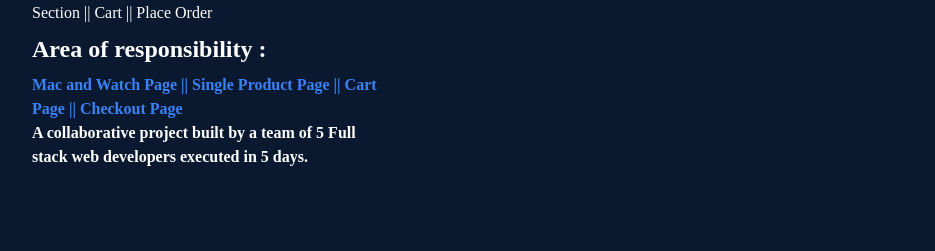
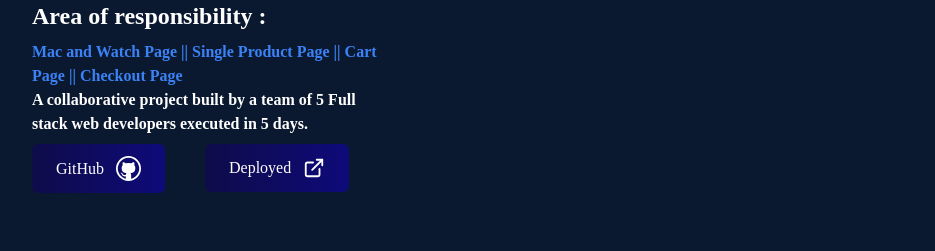
Before and after one commit to abhishek1337chatterjee/abhishek1337chatterjee.github.io, a React (Create React App) app: page / in a window 1280 px wide. Shown: the part 3401-3652 px from the top of the page, without its empty margins (144-1079 px from the left). Built offline with nearby package versions, Linux system fonts and the light colour scheme.

Commit message:
trying a new style

```diff
--- a/src/Components/Work.jsx
+++ b/src/Components/Work.jsx
@@ -52,7 +52,26 @@ export const Work = () => {
                 A collaborative project built by a team of 5 Full stack web
                 developers executed in 5 days.
               </p>
-
+              <div className="flex gap-10 max-[500px]:flex-col max-[500px]:gap-1">
+                <a
+                  href="https://github.com/sujjwal21/Pear-website"
+                  target="_blank"
+                  rel="noreferrer"
+                >
+                  <button className=" group duration-200 hover:scale-105 text-white w-fit px-6 py-3 my-2 flex items-center rounded-md bg-gradient-to-r from-[#0e0c49]  to-[#0e0a7a] cursor-pointer gap-3 ">
+                    GitHub <VscGithub size={"25px"} />
+                  </button>
+                </a>
+                <a
+                  href="https://pear-website.netlify.app"
+                  target="_blank"
+                  rel="noreferrer"
+                >
+                  <button className=" group duration-200 hover:scale-105 text-white w-fit px-6 py-3 my-2 flex items-center rounded-md bg-gradient-to-r from-[#0e0c49]  to-[#0e0a7a] cursor-pointer gap-3">
+                    Deployed <FiExternalLink size={"22px"}/>
+                  </button>
+                </a>
+              </div>
             </div>
           </div>
         </div>
```
